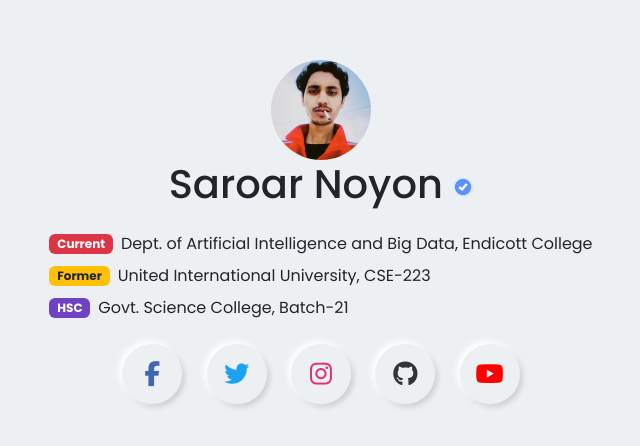
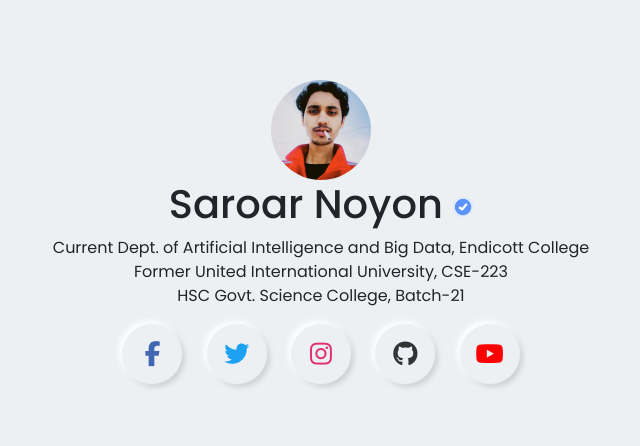
Before and after one commit to saroarnoyon/portfolio, a plain HTML site: page index.html in a window 1280 px wide. Shown: the part 168-614 px from the top of the page, without its empty margins (319-959 px from the left). Drawn offline with nearby package versions, Linux system fonts and the light colour scheme.

Commit message:
Update index.html

```diff
--- a/index.html
+++ b/index.html
@@ -7,12 +7,14 @@
     <link
       href="https://cdn.jsdelivr.net/npm/bootstrap@5.3.3/dist/css/bootstrap.min.css"
       rel="stylesheet"
+      integrity="sha384-QWTKZyjpPEjISv5WaRU9OFeRpok6YctnYmDr5pNlyT2bRjXh0JMhjY6hW+ALEwIH"
       crossorigin="anonymous"
     />
     <link rel="stylesheet" href="styles.css" />
     <link
       rel="stylesheet"
       href="https://cdnjs.cloudflare.com/ajax/libs/font-awesome/6.5.2/css/all.min.css"
+      integrity="sha512-SnH5WK+bZxgPHs44uWIX+LLJAJ9/2PkPKZ5QiAj6Ta86w+fsb2TkcmfRyVX3pBnMFcV7oQPJkl9QevSCWr3W6A=="
       crossorigin="anonymous"
       referrerpolicy="no-referrer"
     />
@@ -30,30 +32,32 @@
           <h1>
             Saroar Noyon <img src="images/badge.png" width="20" height="20" />
           </h1>
-
-          <!-- 🧠 Updated education info with badges -->
-          <div class="text-start d-inline-block mt-3">
-            <div class="d-flex align-items-center mb-2">
-              <span class="badge bg-danger me-2">Current</span>
-              <span>Dept. of Artificial Intelligence and Big Data, Endicott College</span>
-            </div>
-            <div class="d-flex align-items-center mb-2">
-              <span class="badge bg-warning text-dark me-2">Former</span>
-              <span>United International University, CSE-223</span>
-            </div>
-            <div class="d-flex align-items-center">
-              <span class="badge bg-purple me-2">HSC</span>
-              <span>Govt. Science College, Batch-21</span>
-            </div>
-          </div>
-
-          <!-- 🌐 Social Icons -->
-          <div class="icons mt-4">
-            <a href="https://facebook.com" class="fb"><i class="fab fa-facebook-f"></i></a>
-            <a href="https://twitter.com" class="twitter"><i class="fab fa-twitter"></i></a>
-            <a href="https://instagram.com" class="insta"><i class="fab fa-instagram"></i></a>
-            <a href="https://github.com" class="git"><i class="fab fa-github"></i></a>
-            <a href="https://youtube.com" class="yt"><i class="fab fa-youtube"></i></a>
+          <p>
+            <span class="label current">Current</span>
+            Dept. of Artificial Intelligence and Big Data, Endicott College
+            <br />
+            <span class="label former">Former</span>
+            United International University, CSE-223
+            <br />
+            <span class="label hsc">HSC</span>
+            Govt. Science College, Batch-21
+          </p>
+          <div class="icons">
+            <a href="https://facebook.com" class="fb"
+              ><i class="fab fa-facebook-f"></i
+            ></a>
+            <a href="https://twitter.com" class="twitter"
+              ><i class="fab fa-twitter"></i
+            ></a>
+            <a href="https://instagram.com" class="insta"
+              ><i class="fab fa-instagram"></i
+            ></a>
+            <a href="https://github.com" class="git"
+              ><i class="fab fa-github"></i
+            ></a>
+            <a href="https://youtube.com" class="yt"
+              ><i class="fab fa-youtube"></i
+            ></a>
           </div>
         </div>
       </div>
@@ -61,6 +65,7 @@
 
     <script
       src="https://cdn.jsdelivr.net/npm/bootstrap@5.3.3/dist/js/bootstrap.bundle.min.js"
+      integrity="sha384-YvpcrYf0tY3lHB60NNkmXc5s9fDVZLESaAA55NDzOxhy9GkcIdslK1eN7N6jIeHz"
       crossorigin="anonymous"
     ></script>
   </body>
```
